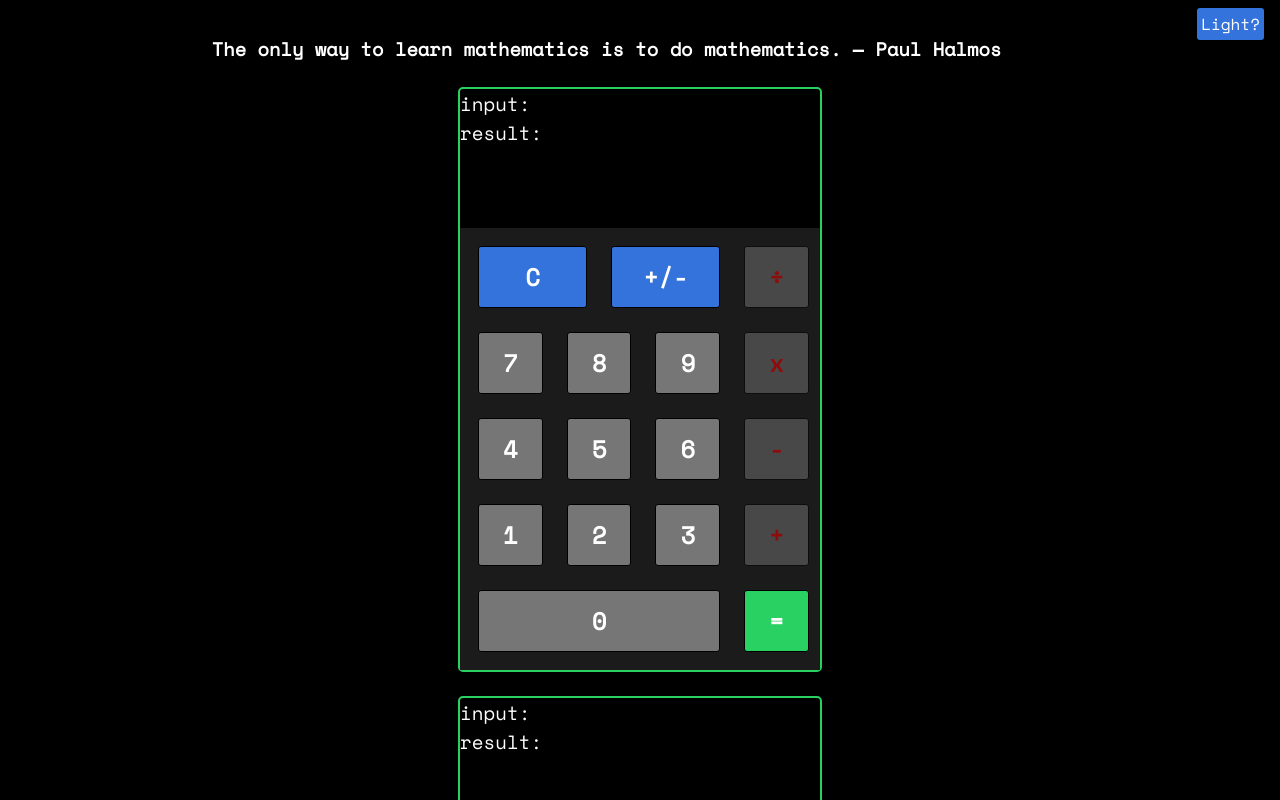
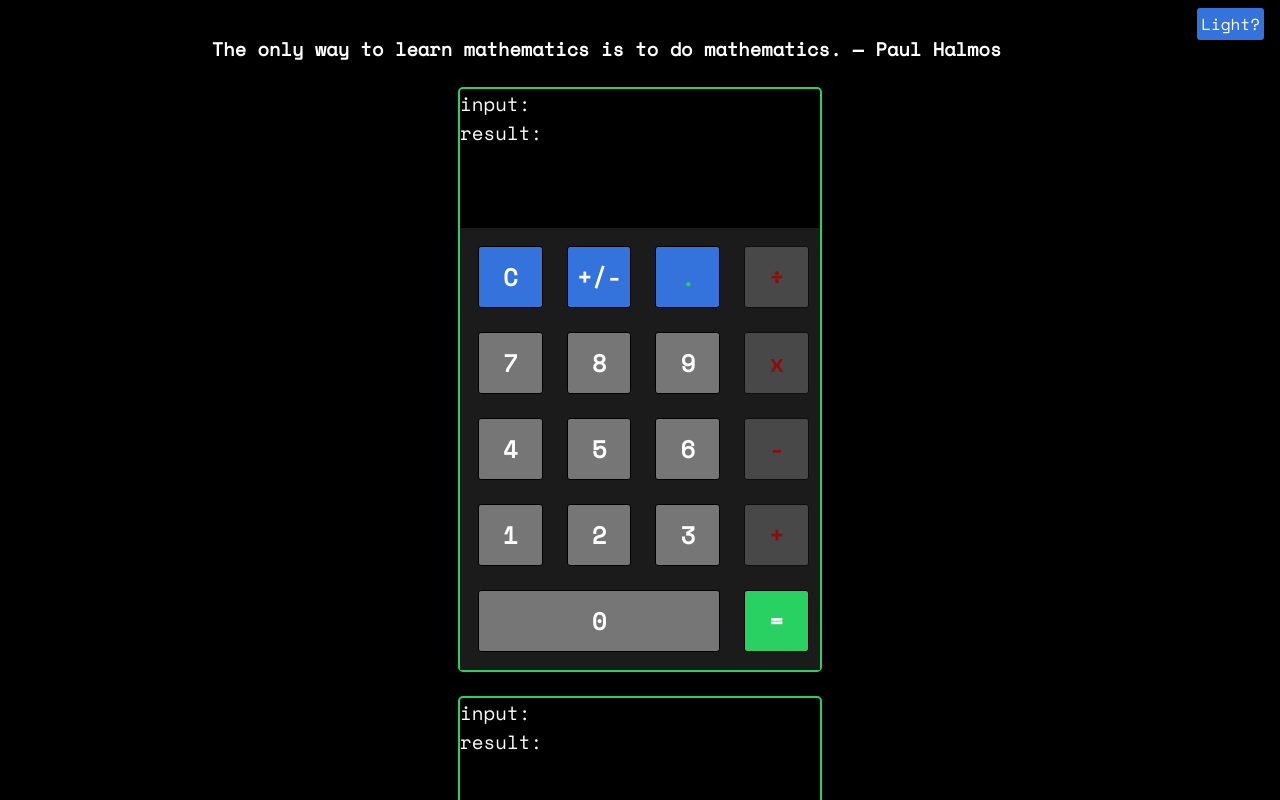
Before and after one commit to ethyl2/calculator, a React (Create React App) app: page / in a window 1280 px wide. Shown: the top 800 px of the page. Built offline with nearby package versions, Linux system fonts and the light colour scheme.

Commit message:
Feat: Disables decimal button when it shouldn't be pressed

```diff
--- a/src/App.css
+++ b/src/App.css
@@ -111,11 +111,10 @@ button:hover {
 
 .top-buttons {
   display: grid;
-  grid-template-columns: 1fr 1fr;
+  grid-template-columns: repeat(3, minmax(0, 1fr));
 }
 
-.clear-button,
-.toggle-negative {
+.top-buttons div {
   background: #3473db;
   margin: 0.5em;
   padding: 0.5em 1em;
@@ -124,13 +123,17 @@ button:hover {
   transition: all 0.2s ease-in-out;
 }
 
-.clear-button:hover,
-.toggle-negative:hover {
-  background: #3a82f6;
+.top-buttons .toggle-negative {
+  padding: 0.5em 0.25em;
+}
+
+.top-buttons div:hover {
+  background: #508ff6;
 }
 
 .clear-button:active,
-.toggle-negative:hover {
+.toggle-negative:active,
+.decimal:active {
   transform: translateY(0.1em);
   background: #034bc0;
 }
--- a/src/components/Calculator2.js
+++ b/src/components/Calculator2.js
@@ -7,6 +7,8 @@ export default function Calculator2() {
   const [input, setInput] = useState();
   const [operator, setOperator] = useState();
   const [prevWasOperator, setPrevWasOperator] = useState(true);
+  const [justMadeFloat, setJustMadeFloat] = useState(false);
+  const [allowDecimalPoint, setAllowDecimalPoint] = useState(true);
 
   useEffect(() => {
     setTopDisplay(result);
@@ -37,14 +39,33 @@ export default function Calculator2() {
       setInput(currentNum);
       setTopDisplay(currentNum);
     } else {
-      const numString = input.toString() + currentNum.toString();
-      const newNum = Number(numString);
-      setInput(newNum);
-      setTopDisplay(newNum);
+      // Special handling when the 'current Num' is the decimal point.
+      if (currentNum === '.') {
+        setInput(Number(input).toFixed(1).toString());
+        setTopDisplay(Number(input).toFixed(1).toString());
+        setJustMadeFloat(true);
+        setAllowDecimalPoint(false);
+      } else {
+        let newNum = 0;
+        if (!Number.isInteger(input) && justMadeFloat) {
+          // Get rid of the 0 to the right of the decimal before adding the new digit
+          // When first adding a digit after converting the input to a float.
+          const numString =
+            Number(input).toFixed(0).toString() + '.' + currentNum.toString();
+          newNum = Number(numString);
+          setJustMadeFloat(false);
+        } else {
+          const numString = input.toString() + currentNum.toString();
+          newNum = Number(numString);
+        }
+        setInput(newNum);
+        setTopDisplay(newNum);
+      }
     }
   };
 
   const handleOperatorClick = (e) => {
+    setAllowDecimalPoint(true);
     const operators = {
       add: '+',
       subtract: '-',
@@ -139,6 +160,15 @@ export default function Calculator2() {
             <div className="toggle-negative" onClick={toggleNegative}>
               +/-
             </div>
+            <div
+              className={
+                allowDecimalPoint ? 'decimal enabled' : 'decimal disabled'
+              }
+              onClick={(e) => allowDecimalPoint && handleClick(e)}
+              id="."
+            >
+              .
+            </div>
           </div>
           <div className="digit-buttons" onClick={handleClick}>
             <div id="7">7</div>
```
